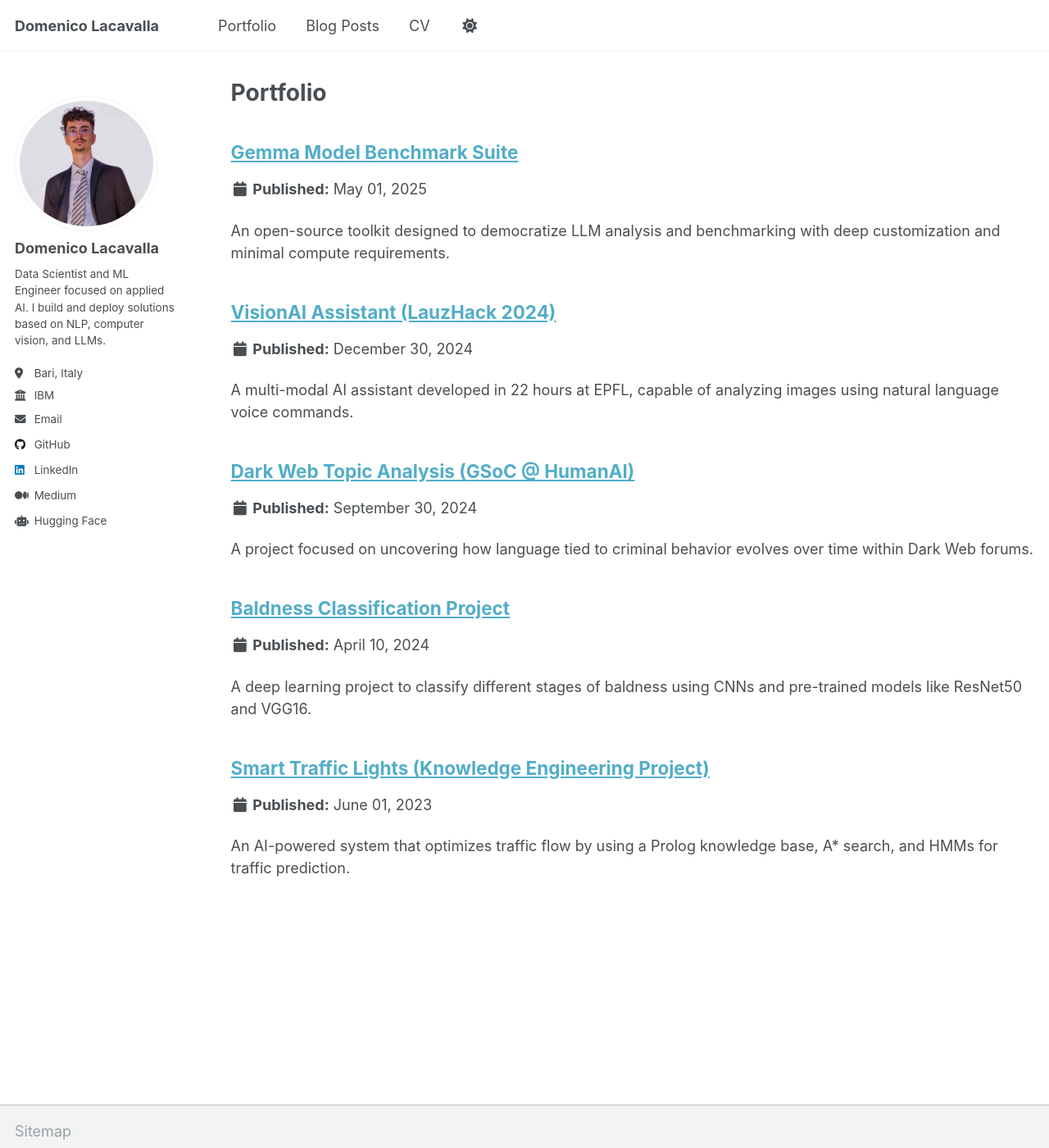
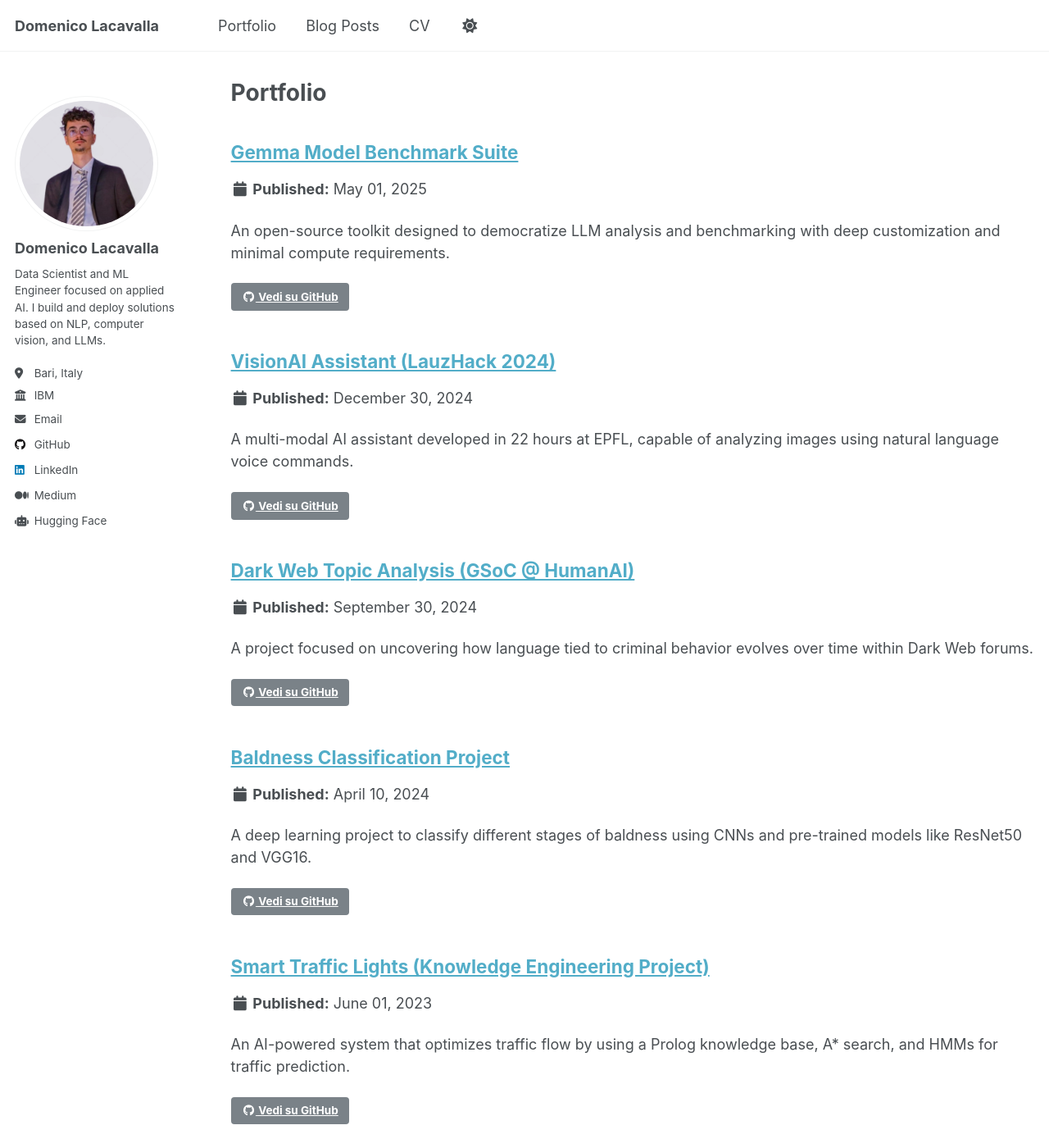
Before and after one commit to D0men1c0/D0men1c0.github.io, a Jekyll site: the page built from _pages/portfolio.html, in a window 1280 px wide and 1400 px high. Shown: the whole window at 82% size. Built offline with Jekyll 4.4.1, drawn with Linux system fonts in a browser that asks for light colours.

Commit message:
Update archive-single.html

```diff
--- a/_includes/archive-single.html
+++ b/_includes/archive-single.html
@@ -51,6 +51,9 @@
     {% elsif post.excerpt and site.read_more == 'enabled' %}
     <p class="archive__item-excerpt" itemprop="description"><p>{{ post.excerpt | markdownify | remove: '<p>' | remove: '</p>' }}<strong><a href="{{ base_path }}{{ post.url }}" rel="permalink"> Read more</a></strong></p></p>
     {% endif %}
+    {% if post.repo_url %}
+      <p><a href="{{ post.repo_url }}" class="btn btn--github"><i class="fab fa-fw fa-github"></i> Vedi su GitHub</a></p>
+    {% endif %}
 
     {% if post.citation and post.paperurl and post.slidesurl and post.bibtexurl %}
       <p>Recommended citation: {{ post.citation }}<br /><a href="{{ post.paperurl }}">Download Paper</a> | <a href="{{ post.slidesurl }}">Download Slides</a> | <a href="{{ post.bibtexurl }}">Download Bibtex</a></p>
```
